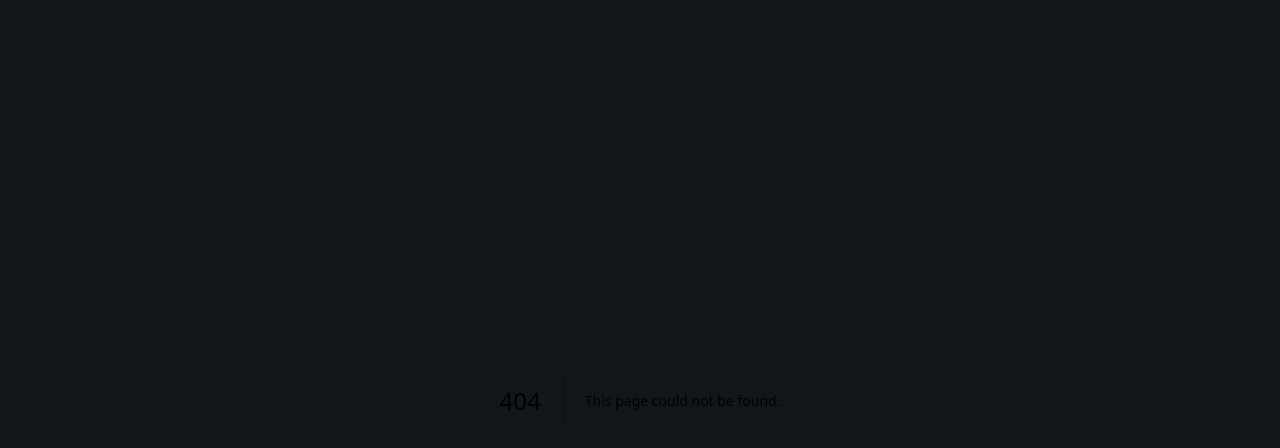
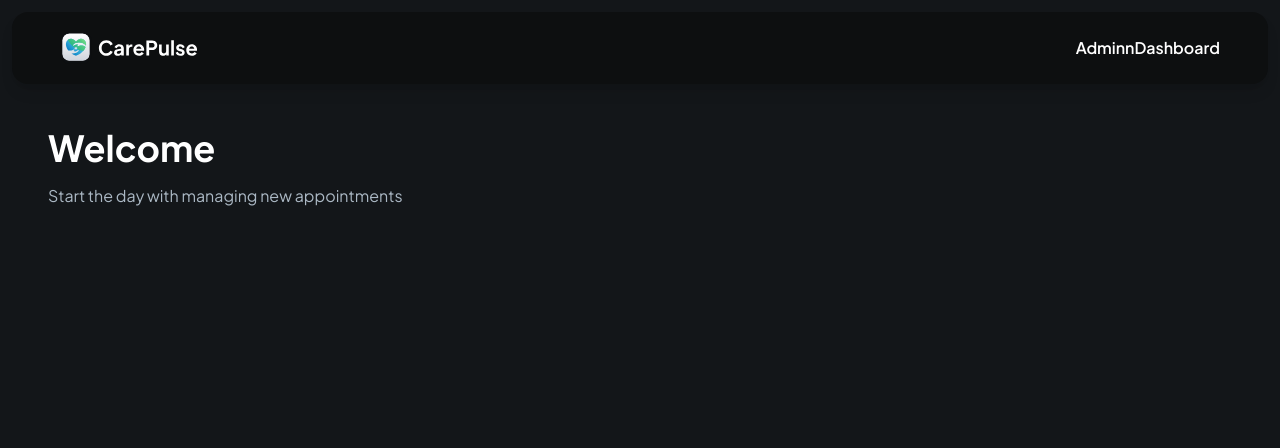
Before and after one commit to Trishaneww/argus-clinic, a Next.js app: page /admin in a window 1280 px wide. Before the commit this address had no page. Shown: the top 448 px of the page. Built offline with nearby package versions, Linux system fonts and the light colour scheme.

Commit message:
created admin page folder

```diff
--- /dev/null
+++ b/app/admin/page.tsx
@@ -0,0 +1,31 @@
+import Image from 'next/image'
+import Link from 'next/link'
+import React from 'react'
+
+const Admin = () => {
+  return (
+    <div className="mx-auto flex max-w-7xl flex-col space-y-14">
+        <header className="admin-header">
+            <Link href="/" className="cursor-pointer">
+                <Image
+                    src="/assets/icons/logo-full.svg"
+                    height={32}
+                    width={32}
+                    alt="logo"
+                    className="h-8 w-fit"
+                />
+            </Link>
+            <p className="text-16-semibold"> AdminnDashboard</p>
+        </header>
+
+        <main className="admin-main">
+            <section className="w-full  space-y-4">
+                <h1 className="header">Welcome</h1>
+                <p className="text-dark-700">Start the day with managing new appointments</p>
+            </section>
+        </main>
+    </div>
+  )
+}
+
+export default Admin
```
